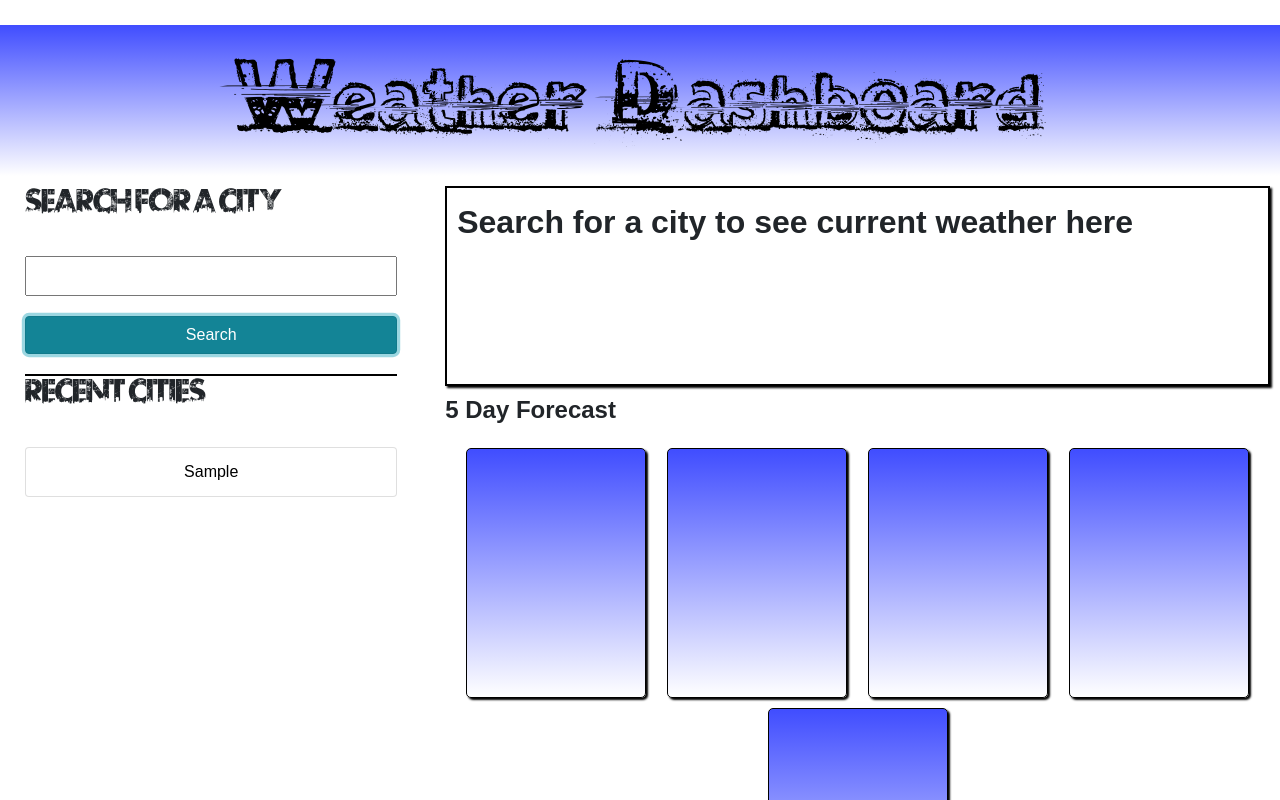
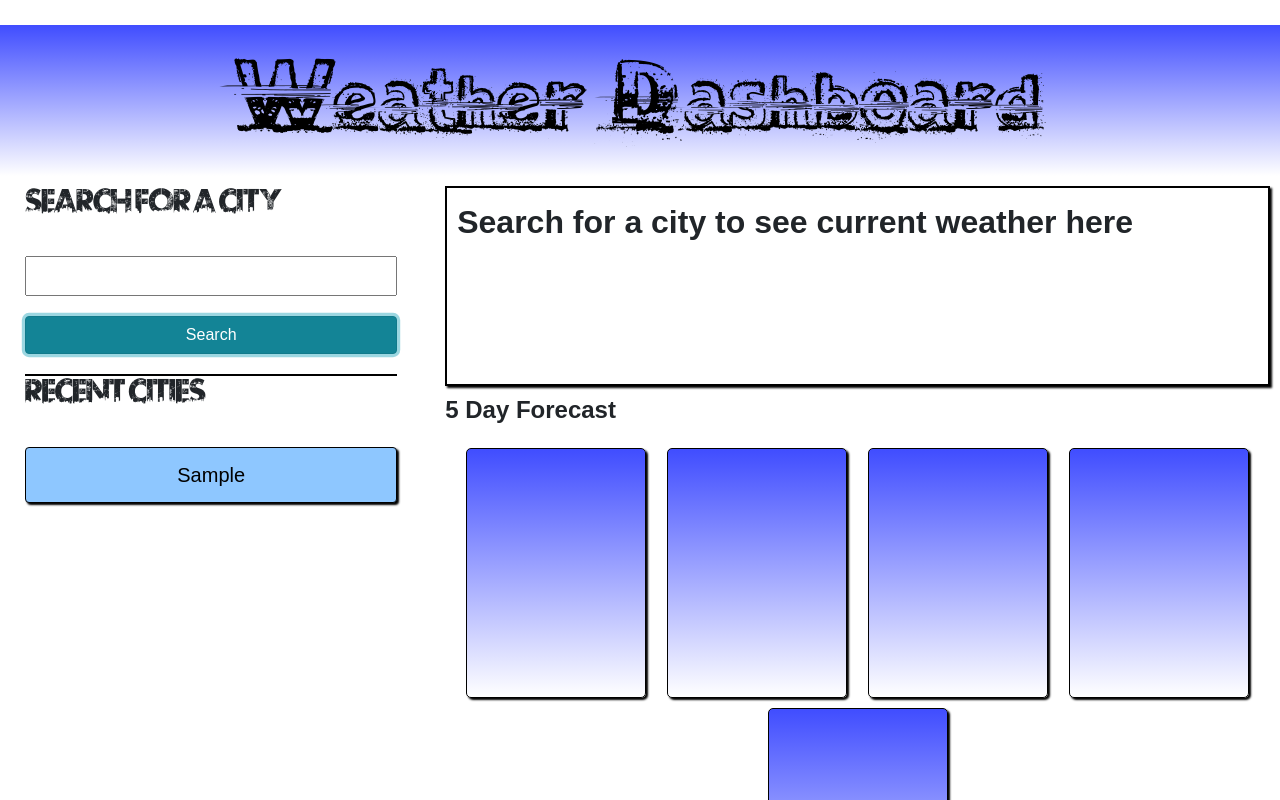
Before and after one commit to Jaxpi/weather-dashboard, a plain HTML site: page index.html in a window 1280 px wide. Both pictures are taken after typing "Sample" into the empty fields and a click on the button "Search". Shown: the top 800 px of the page. Drawn offline with nearby package versions, Linux system fonts and the light colour scheme; no server answers.

Commit message:
double-checked app and codes to ensure quality and completed the readme file

```diff
--- a/assets/style.css
+++ b/assets/style.css
@@ -13,11 +13,6 @@
 @font-face {
     font-family: mine2;
     src: url(UrbanJungleDEMO.otf);
-}
-
-@font-face {
-    font-family: mine3;
-    src: url(Lightning_Strike.ttf);
 }
 
 body {
@@ -68,8 +63,9 @@ input {
     height: 40px;
 }
 
-li {
+#list-group-item {
     font-size: 20px;
+    background-color: rgb(142, 199, 255);
     border: 1px solid black;
     box-shadow: 2px 2px 2px black;
 }
```
Also changed, not shown: assets/script.js (+0 -9 lines), README.md, assets/Lightning_Strike.ttf (deleted), assets/mainscreenshot.jpg (added).
